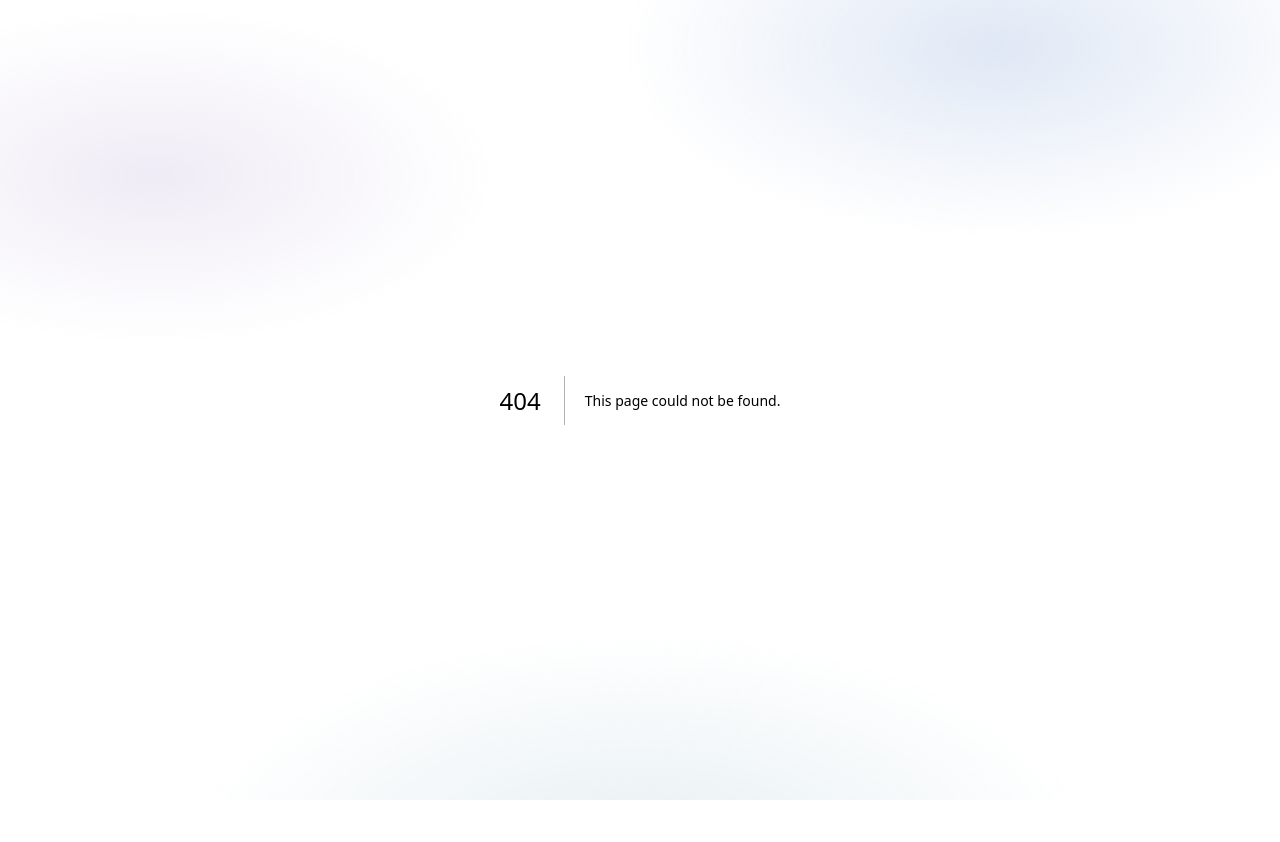
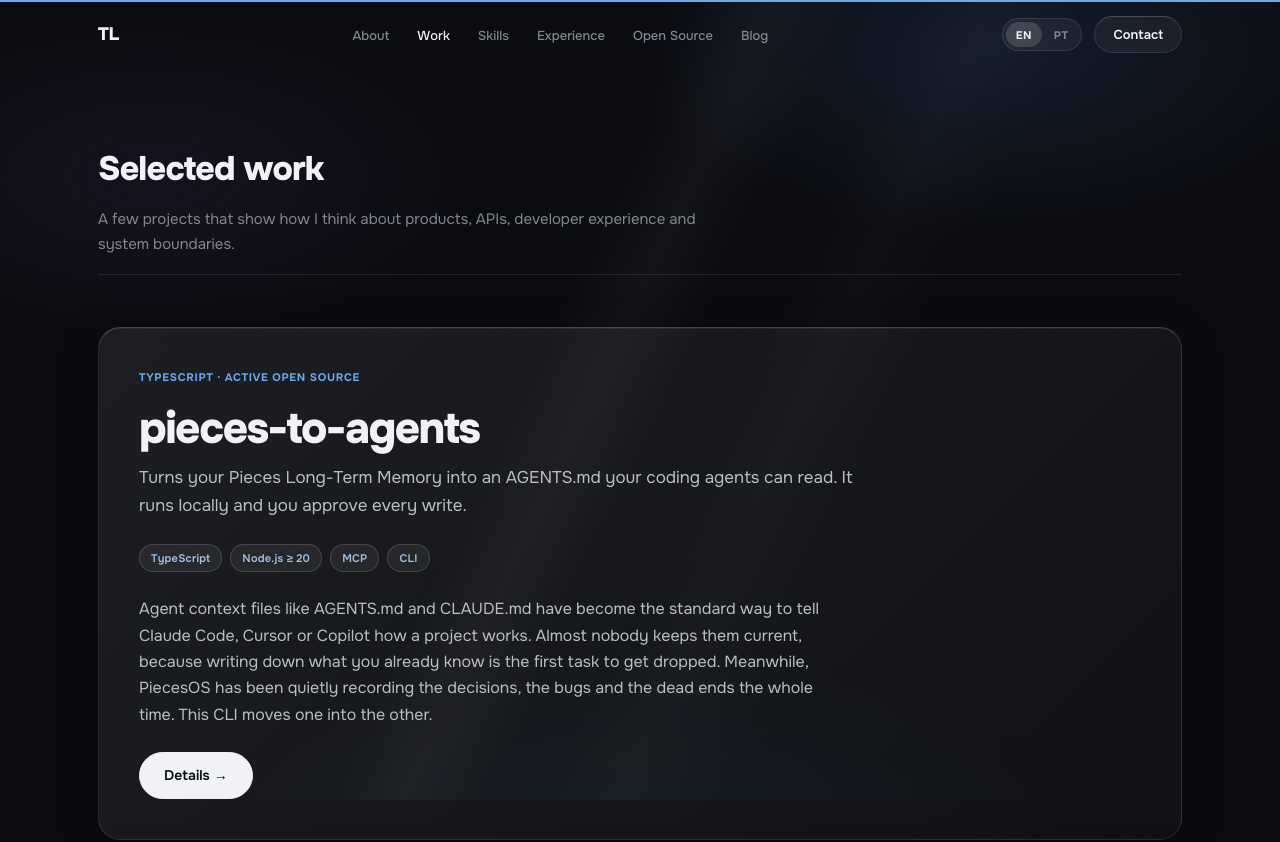
Before and after one commit to tiagolauer/portfolio, a Next.js app: page /en/work in a window 1280 px wide. Before the commit this address had no page. Shown: the top 842 px of the page. Before the commit the page ends 800 px from the top, so only its background shows below. Built offline with nearby package versions, Linux system fonts and the light colour scheme.

Commit message:
Add selected work page

```diff
--- /dev/null
+++ b/src/app/[lang]/work/page.tsx
@@ -0,0 +1,67 @@
+import type { Metadata } from 'next';
+import Link from 'next/link';
+import { notFound } from 'next/navigation';
+import { LANGS, T, isLang } from '@/i18n/strings';
+import { PROJECTS } from '@/content/projects';
+
+const SITE_URL = 'https://tiagolauer.dev';
+
+export function generateStaticParams() {
+  return LANGS.map((lang) => ({ lang }));
+}
+
+export async function generateMetadata({
+  params,
+}: {
+  params: Promise<{ lang: string }>;
+}): Promise<Metadata> {
+  const { lang } = await params;
+  if (!isLang(lang)) return {};
+  const title = lang === 'pt' ? 'Projetos — Tiago Lauer' : 'Selected work — Tiago Lauer';
+  const description = lang === 'pt'
+    ? 'Projetos de ferramentas para desenvolvedores, open source e sistemas com AI.'
+    : 'Projects spanning developer tools, open source and AI-powered systems.';
+  return {
+    title,
+    description,
+    alternates: {
+      canonical: `${SITE_URL}/${lang}/work`,
+      languages: { en: `${SITE_URL}/en/work`, pt: `${SITE_URL}/pt/work`, 'x-default': `${SITE_URL}/en/work` },
+    },
+    openGraph: { title, description, url: `${SITE_URL}/${lang}/work`, type: 'website' },
+    twitter: { card: 'summary_large_image' },
+  };
+}
+
+export default async function WorkPage({ params }: { params: Promise<{ lang: string }> }) {
+  const { lang } = await params;
+  if (!isLang(lang)) notFound();
+  const t = T[lang];
+
+  return (
+    <main className="blog-page work-page">
+      <div className="wrap">
+        <header className="blog-head">
+          <h1 className="section-title">{t.s_work}</h1>
+          <p className="blog-lead">{t.work_lead}</p>
+        </header>
+        <div className="work-list">
+          {PROJECTS.map((project) => {
+            const text = project.text[lang];
+            return (
+              <article className="work-case" key={project.slug}>
+                <div className="post-meta"><span className="proj-label">{project.language} · {project.status[lang]}</span></div>
+                <h2 className="post-title">{project.name}</h2>
+                <p className="post-desc">{text.tagline}</p>
+                <div className="post-tags">{project.stack.map((item) => <span className="badge" key={item}>{item}</span>)}</div>
+                <p className="work-summary">{text.body[0]}</p>
+                <Link href={`/${lang}/open-source/${project.slug}`} className="btn btn-fill">{t.p_details}</Link>
+              </article>
+            );
+          })}
+        </div>
+        <Link href={`/${lang}`} className="blog-back">{t.b_home}</Link>
+      </div>
+    </main>
+  );
+}
--- a/src/app/globals.css
+++ b/src/app/globals.css
@@ -1033,6 +1033,18 @@
   transition: transform 0.3s var(--ease-out-expo), border-color 0.25s;
 }
 .post-card:hover { transform: translateY(-3px); border-color: var(--accent-bd); }
+
+.work-list { display: grid; gap: 1rem; }
+.work-case {
+  padding: clamp(1.5rem, 4vw, 2.5rem);
+  background: var(--glass);
+  border: 1px solid var(--border);
+  border-top-color: var(--border-top);
+  border-radius: var(--rl);
+  box-shadow: var(--glass-shadow);
+}
+.work-case .post-title { margin: 0.5rem 0 0.75rem; }
+.work-summary { margin: 1.5rem 0; color: var(--ink-2); }
 .post-card:active { transform: translateY(-1px) scale(0.985); }
 
 .post-date {
--- a/src/app/sitemap.ts
+++ b/src/app/sitemap.ts
@@ -6,7 +6,7 @@
 
 const SITE_URL = 'https://tiagolauer.dev';
 const PATHS = [
-  '', '/about', '/skills', '/experience', '/open-source', '/contact', '/blog',
+  '', '/about', '/work', '/skills', '/experience', '/open-source', '/contact', '/blog',
   ...PROJECTS.map((project) => `/open-source/${project.slug}`),
 ];
 
--- a/src/components/Nav.tsx
+++ b/src/components/Nav.tsx
@@ -8,6 +8,7 @@
 
 const NAV_LINKS = [
   { slug: 'about',       key: 'n_about'  },
+  { slug: 'work',        key: 'n_work'   },
   { slug: 'skills',      key: 'n_skills' },
   { slug: 'experience',  key: 'n_exp'    },
   { slug: 'open-source', key: 'n_os'     },
--- a/src/i18n/strings.ts
+++ b/src/i18n/strings.ts
@@ -8,7 +8,7 @@
 
 export const T = {
   en: {
-    n_about: 'About', n_skills: 'Skills', n_exp: 'Experience', n_os: 'Open Source', n_contact: 'Contact',
+    n_about: 'About', n_work: 'Work', n_skills: 'Skills', n_exp: 'Experience', n_os: 'Open Source', n_contact: 'Contact',
     n_blog: 'Blog',
     s_blog: 'Writing',
     b_lead: 'Notes on architecture, performance and the decisions behind them.',
@@ -120,7 +120,7 @@
     bh_blog_pill: 'Architecture and performance notes on the blog',
   },
   pt: {
-    n_about: 'Sobre', n_skills: 'Stack', n_exp: 'Experiência', n_os: 'Open Source', n_contact: 'Contato',
+    n_about: 'Sobre', n_work: 'Projetos', n_skills: 'Stack', n_exp: 'Experiência', n_os: 'Open Source', n_contact: 'Contato',
     n_blog: 'Blog',
     s_blog: 'Escritos',
     b_lead: 'Notas sobre arquitetura, performance e as decisões por trás delas.',
```
